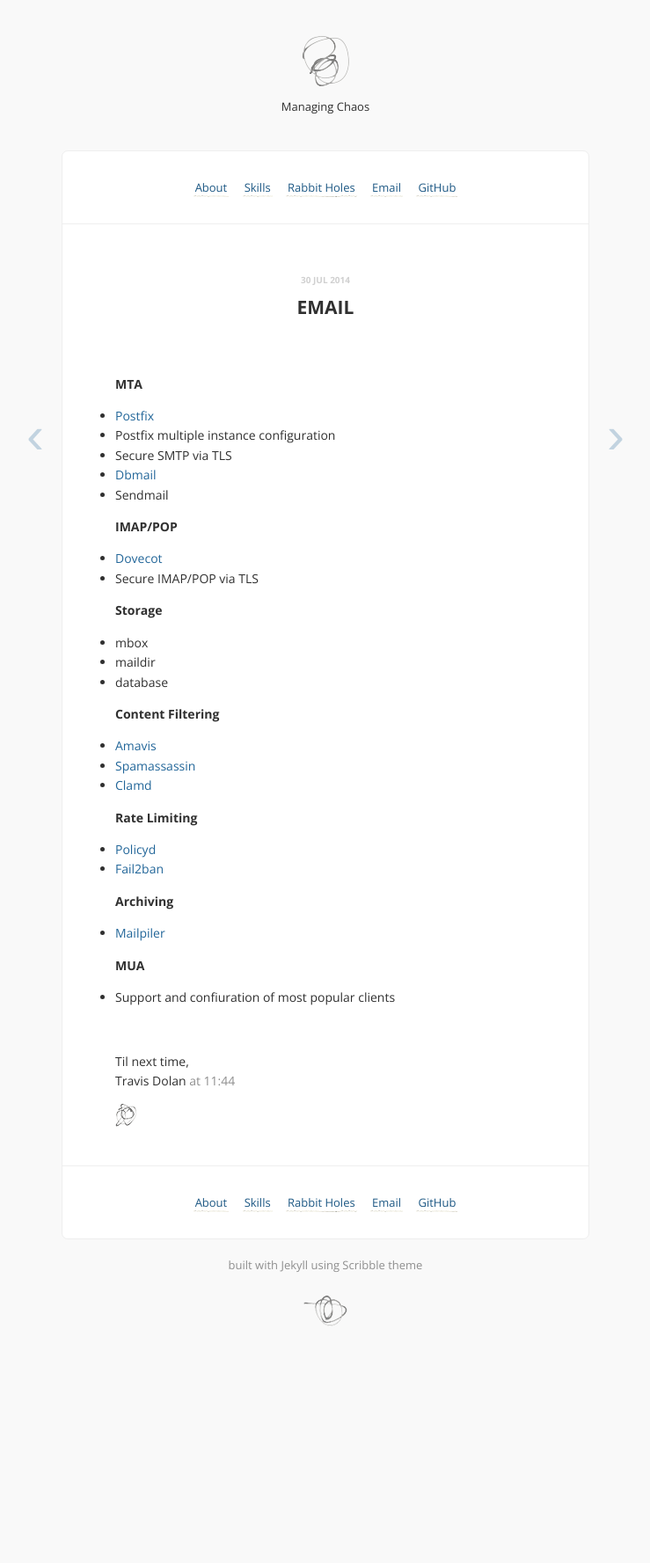
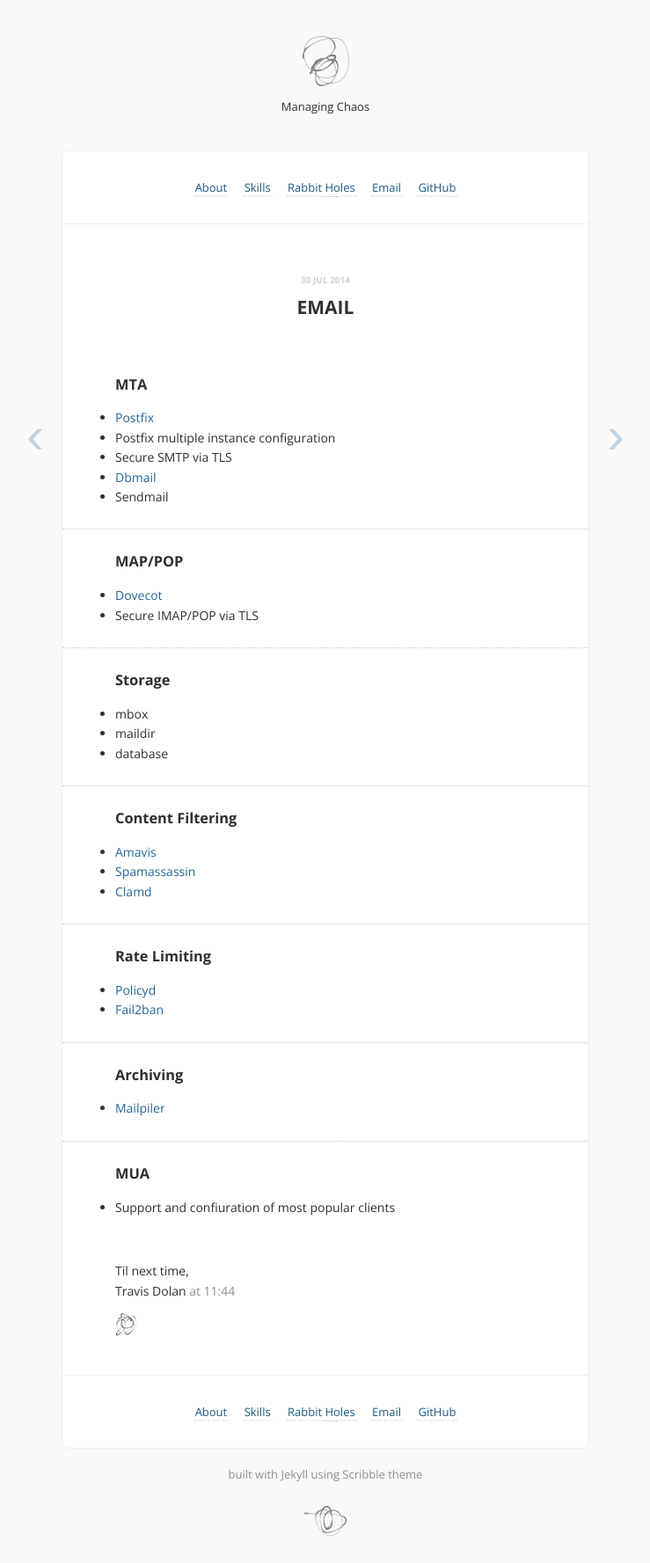
Before and after one commit to rustyautopsy/rustyautopsy.github.io, a Jekyll site: the page built from _posts/2014-07-30-email.md, in a window 1280 px wide. Shown: the whole page at 88% size, without its empty margins (270-1009 px from the left). Built offline with Jekyll 4.4.1, drawn with Linux system fonts in a browser that asks for light colours; Markdown is read by kramdown in place of the engine named in the settings; comment, search, counter and statistics services are not loaded; before the commit the page ends 1538 px from its top, so only the background shows below that.

Commit message:
changed layout for email post

```diff
--- a/_posts/2014-07-30-email.md
+++ b/_posts/2014-07-30-email.md
@@ -6,7 +6,7 @@ share: n
 category: skills
 ---
 
-<b>MTA</b>
+###MTA
 
 - [Postfix](http://www.postfix.org/)
 - Postfix multiple instance configuration
@@ -14,32 +14,44 @@ category: skills
 - [Dbmail](http://www.dbmail.org/)
 - Sendmail
 
-<b>IMAP/POP</b>
+---
+
+###MAP/POP
 
 - [Dovecot](http://www.dovecot.org/)
 - Secure IMAP/POP via TLS
 
-<b>Storage</b>
+---
+
+###Storage
 
 - mbox
 - maildir
 - database
 
-<b>Content Filtering</b>
+---
+
+###Content Filtering
 
 - [Amavis](http://www.amavis.org/)
 - [Spamassassin](http://spamassassin.apache.org/)
 - [Clamd](http://www.clamav.net/lang/en/)
 
-<b>Rate Limiting</b>
+---
+
+###Rate Limiting
 
 - [Policyd](https://www.policyd.org/)
 - [Fail2ban](http://www.fail2ban.org/wiki/index.php/Main_Page)
 
-<b>Archiving</b>
+---
+
+###Archiving
 
 - [Mailpiler](http://www.mailpiler.org/en/index.html)
 
-<b>MUA</b>
+---
+
+###MUA
 
 - Support and confiuration of most popular clients
```
